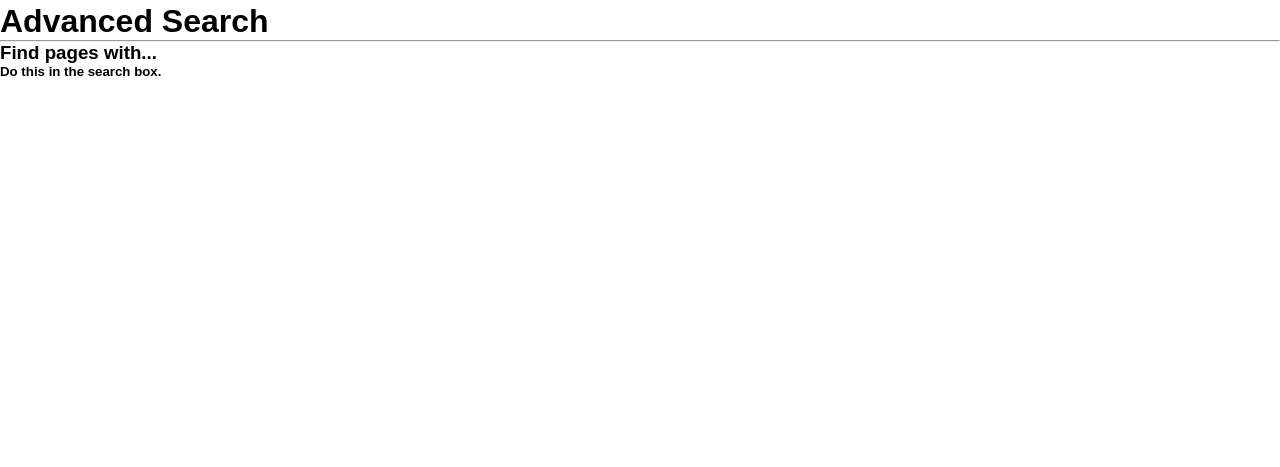
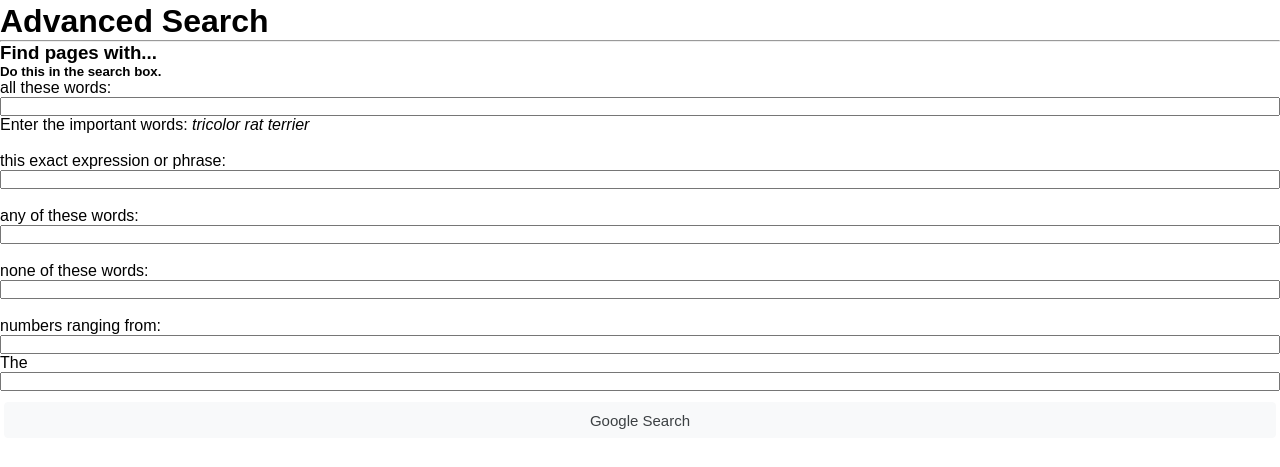
Before and after one commit to moiseszip/googlesearch, a plain HTML site: page advanced.html in a window 1280 px wide. Shown: the part 57-524 px from the top of the page. Drawn offline with Linux system fonts and the light colour scheme.

Commit message:
set adv inputs

```diff
--- a/advanced.html
+++ b/advanced.html
@@ -32,8 +32,28 @@
                 <h3>Find pages with...</h3>
                 <h5>Do this in the search box.</h5>
             </div>
-            <form action="">
-                <label for=""></label>
+            <form class="advanced-search" action="https://www.google.com/search">
+
+                <label for="as_q">all these words:</label>
+                <input type="text" name="as_q">
+                <span>Enter the important words: <i>tricolor rat terrier</i></span>
+                <br>
+                <label for="as_epq">this exact expression or phrase:</label>
+                <input type="text" name="as_epq">
+                <br>
+                <label for="as_oq">any of these words:</label>
+                <input type="text" name="as_oq">
+                <br>
+                <label for="as_eq">none of these words:</label>
+                <input type="text" name="as_eq">
+                <br>
+                <label for="as_nlo">numbers ranging from:</label>
+                <input type="text" name="as_nlo">
+
+                <label for="as_nhi">The</label>
+                <input type="text" name="as_nhi">
+
+                <input type="submit" value="Google Search">
             </form>
         </div>
     </div>
--- a/style.css
+++ b/style.css
@@ -50,7 +50,7 @@
     display: flex;
 }
 
-form{
+.search-bar{
     display: flex;
     flex-direction: column;
     align-items: center;
@@ -81,7 +81,7 @@ input[type="submit"]:hover{
     box-shadow: 0px 1px 2px #d1d1d1;
 }
 
-input[type="text"]{
+.search input[type="text"]{
     padding-left: 42px;
     display: flex;
     min-height: 44px;
@@ -97,3 +97,8 @@ input:hover, input[type="text"]:focus{
     box-shadow: 0px 1px 2px #d1d1d1;
     outline: none;
 }
+
+.advanced-search{
+    display: flex;
+    flex-direction: column;
+}
```
Also changed, not shown: images.html (+2 -2 lines), index.html (+2 -2 lines), to-do.txt.
